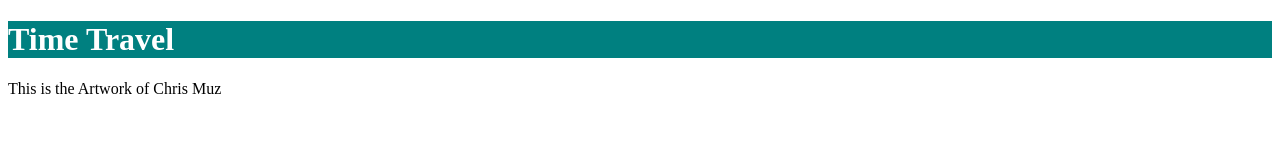
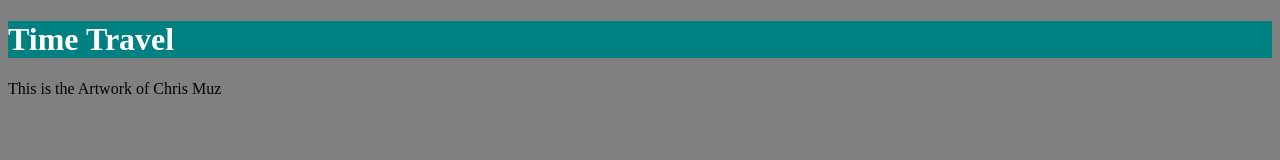
Before and after one commit to cmuzquiz/cmuzquiz.github.io, a plain HTML site: page index.html in a window 1280 px wide. Drawn offline with Linux system fonts and the light colour scheme.

Commit message:
Final changes

```diff
--- a/style.css
+++ b/style.css
@@ -1,3 +1,7 @@
+body {color:black;
+background-color: grey
+}
+
 h1 {
 	color: white;
 background-color: teal;
```
